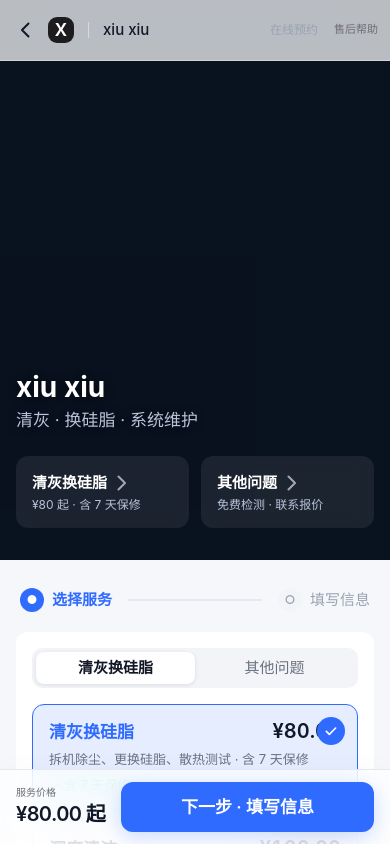
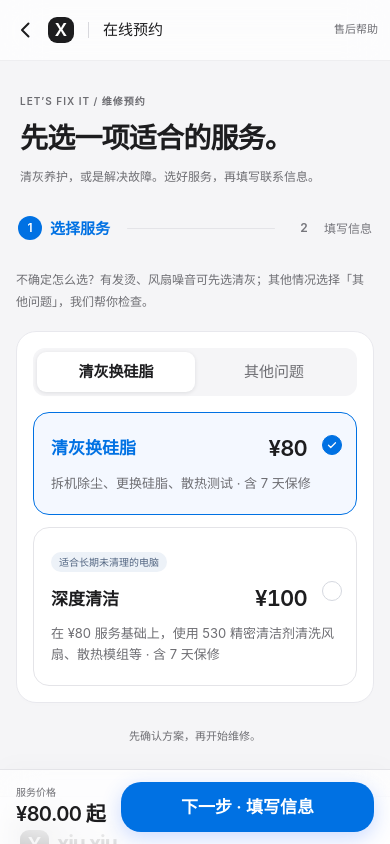
Before and after one commit to MEO-wj/Xiuxiu_Store, a Next.js app: page /order in a window 390 px wide. Shown: the top 844 px of the page. Built offline with nearby package versions, Linux system fonts and the light colour scheme.

Commit message:
feat：优化两步预约页与服务摘要展示

```diff
--- a/src/app/(site)/order/page.tsx
+++ b/src/app/(site)/order/page.tsx
@@ -1,19 +1,9 @@
-/**
- * 主页 `/order`（UIUX §7.2–§7.8 / PRD REQ-02~09、17；桌面适配见 docs/plan/桌面端适配与两步下单_v1.0.md §4）
- *
- * 两步式下单（用户反馈：先选服务，确认后再填信息）：
- *   Step 1「选择服务」：服务类型 Segmented + 清灰套餐卡片 / 其他问题 Chip 多选 → 「下一步 · 填写信息」
- *   Step 2「填写信息」：联系信息 → 联系方式 → 服务方式与时间 → 提交订单
- * 步骤条：① 选择服务 ── ② 填写信息（step2 可点 ① 返回，已填数据全部保留）
- *
- * 响应式（§1 断点）：
- *   移动 <768px：单列 + 底部固定操作栏（改造前观感不变）
- *   平板 ≥768px：单列居中；操作栏取消固定，改为表单内按钮
- *   桌面 ≥1200px：两栏 —— 左列表单 560px + 右列 360px 吸顶摘要卡
+/** Two-step customer booking: service selection, then contact and scheduling.
+ * One responsive form action; desktop summary is read-only.
  */
 "use client";
 
-import { useMemo, useRef, useState, type FormEvent, type ReactNode } from "react";
+import { useEffect, useMemo, useRef, useState, type FormEvent, type ReactNode } from "react";
 import { useRouter } from "next/navigation";
 import { clsx } from "clsx";
 
@@ -27,7 +17,7 @@ import {
   Segmented,
   Toast,
 } from "@/components/ui";
-import { Hero } from "@/components/site/Hero";
+import { ServiceIcon } from "@/components/site/ServiceIcon";
 import { NavBar } from "@/components/site/NavBar";
 import { PhotoUploader } from "@/components/site/PhotoUploader";
 import { PreferredTimeSheet } from "@/components/site/PreferredTimeSheet";
@@ -46,7 +36,6 @@ import {
   PRICE_DEEP,
   SERVICE_MODE_LABELS,
   SERVICE_TYPE_LABELS,
-  SHOP_NAME,
   SHOP_PHONE,
 } from "@/lib/constants";
 import { preferredTimeLabel } from "@/lib/format";
@@ -59,7 +48,7 @@ const STEP1_FIELDS = new Set(["serviceType", "cleanTier", "otherTypes"]);
 /* ─── 分组标题（Title2，左对齐，24px 上间距，UIUX §7.3） ─────────────────── */
 function GroupTitle({ children, id }: { children: string; id?: string }) {
   return (
-    <h2 id={id} className="mb-2.5 mt-6 px-1 text-title-2 text-label tablet:mt-8">
+    <h2 id={id} className="group-title text-label">
       {children}
     </h2>
   );
@@ -68,7 +57,7 @@ function GroupTitle({ children, id }: { children: string; id?: string }) {
 /** 分组卡片容器（白底圆角 12，§6.2） */
 function GroupCard({ children, className }: { children: ReactNode; className?: string }) {
   return (
-    <section className={clsx("overflow-hidden rounded-card bg-surface", className)}>{children}</section>
+    <section className={clsx("group-card overflow-hidden rounded-card bg-surface", className)}>{children}</section>
   );
 }
 
@@ -78,7 +67,7 @@ function RowDivider() {
 }
 
 /* ─── 步骤条（约定 §4.2） ────────────────────────────────────────────────── */
-function StepDot({ active, done }: { active: boolean; done: boolean }) {
+function StepDot({ active, done, number }: { active: boolean; done: boolean; number: number }) {
   return (
     <span
       aria-hidden="true"
@@ -91,14 +80,14 @@ function StepDot({ active, done }: { active: boolean; done: boolean }) {
             : "bg-fill text-label-3",
       )}
     >
-      {done ? "✓" : active ? "●" : "○"}
+      {done ? "✓" : number}
     </span>
   );
 }
 
 function StepBar({ step, onBackToStep1 }: { step: 1 | 2; onBackToStep1: () => void }) {
   return (
-    <ol className="mb-4 mt-6 flex items-center gap-2 px-1 tablet:mt-8 desktop:mb-6">
+    <ol className="booking-stepper" aria-label="预约步骤">
       <li aria-current={step === 1 ? "step" : undefined} className="flex items-center gap-2">
         <button
           type="button"
@@ -111,7 +100,7 @@ function StepBar({ step, onBackToStep1 }: { step: 1 | 2; onBackToStep1: () => vo
               : "font-medium text-label-2 hover:bg-fill",
           )}
         >
-          <StepDot active={step === 1} done={step === 2} />
+          <StepDot active={step === 1} done={step === 2} number={1} />
           选择服务
         </button>
       </li>
@@ -123,7 +112,7 @@ function StepBar({ step, onBackToStep1 }: { step: 1 | 2; onBackToStep1: () => vo
           step === 2 ? "font-semibold text-primary" : "font-medium text-label-3",
         )}
       >
-        <StepDot active={step === 2} done={false} />
+        <StepDot active={step === 2} done={false} number={2} />
         填写信息
       </li>
     </ol>
@@ -149,48 +138,39 @@ function TierCard({
   onSelect: () => void;
 }) {
   return (
-    <button
-      type="button"
-      role="radio"
-      aria-checked={selected}
-      onClick={onSelect}
+    <label
+      data-selected={selected}
       data-tier={tier}
       className={clsx(
-        "relative w-full rounded-card border px-4 py-3.5 text-left",
+        "tier-option relative block w-full cursor-pointer border text-left has-[:focus-visible]:outline-2 has-[:focus-visible]:outline-primary has-[:focus-visible]:outline-offset-4",
         "transition-[background-color,border-color,transform] duration-(--dur-fast) ease-gentle active:scale-[.98]",
         selected
-          ? "border-[1.5px] border-primary bg-primary-soft"
+          ? "border-primary bg-primary-soft"
           : "border-separator bg-surface hover:bg-fill",
       )}
     >
-      <span className="flex items-baseline justify-between gap-2">
+      <input type="radio" name="clean-tier" checked={selected} onChange={onSelect} aria-label={`${label} ¥${Number(price)}`} className="sr-only" />
+      {recommended && <span className="tier-recommend">适合长期未清理的电脑</span>}
+      <span className="tier-heading">
         <span className={clsx("text-[1.0625rem] font-semibold", selected ? "text-primary" : "text-label")}>
           {label}
         </span>
-        <span className="text-title-3 font-semibold tabular-nums text-label">¥{price}</span>
+        <span className="tier-price font-semibold tabular-nums text-label">¥{Number(price)}</span>
       </span>
-      <span className="mt-1 block text-footnote leading-relaxed text-label-2">{description}</span>
-      <span className="mt-1.5 block text-footnote font-medium text-success">✓ 含 7 天保修</span>
-      {recommended && (
-        <span className="absolute -top-2.5 right-3 rounded-pill bg-warning/[.12] px-2.5 py-0.5 text-caption font-semibold text-[var(--color-warning-ink)]">
-          ⭐ 推荐
-        </span>
-      )}
-      {selected && (
-        <span className="absolute right-3 top-3 flex size-7 items-center justify-center rounded-full bg-primary text-white">
+      <span className="mt-2 block text-footnote leading-relaxed text-label-2">{description}</span>
+        <span className="tier-check" aria-hidden="true">
+          {selected && (
           <svg viewBox="0 0 24 24" fill="none" aria-hidden="true" className="size-4">
             <path d="m5 12.5 4.5 4.5L19 7.5" stroke="currentColor" strokeWidth="2.4" strokeLinecap="round" strokeLinejoin="round" />
-          </svg>
+          </svg>)}
         </span>
-      )}
-    </button>
+    </label>
   );
 }
 
 /* ─── 页面组件 ───────────────────────────────────────────────────────────── */
 export default function OrderPage() {
   const router = useRouter();
-  const serviceSectionRef = useRef<HTMLDivElement>(null);
   const formRef = useRef<HTMLFormElement>(null);
 
   // 服务类型（REQ-05/06/07）
@@ -214,6 +194,11 @@ export default function OrderPage() {
 
   // 步骤（1 选择服务 / 2 填写信息）
   const [step, setStep] = useState<1 | 2>(1);
+  useEffect(() => {
+    const params = new URLSearchParams(window.location.search);
+    if (params.get("service") === "other") setSvcType("other");
+    if (params.get("tier") === "deep100") setTier("deep100");
+  }, []);
 
   const focusFirstError = () => window.requestAnimationFrame(() => {
     const field = formRef.current?.querySelector<HTMLElement>('[aria-invalid="true"]');
@@ -244,13 +229,6 @@ export default function OrderPage() {
     return `${SERVICE_TYPE_LABELS.clean} · ${CLEAN_TIER_SHORT_LABELS[tier]}`;
   }, [isOther, types, tier]);
 
-  /** Hero 入口卡点击：选中服务类型并停在 Step 1（PRD §5.2.3） */
-  const pickServiceFromHero = (type: ServiceType) => {
-    setSvcType(type);
-    setStep(1);
-    serviceSectionRef.current?.scrollIntoView({ behavior: "smooth", block: "start" });
-  };
-
   /** Step 1 → Step 2：先做 Step 1 校验（仅 otherTypes），通过才前进 */
   const goStep2 = () => {
     if (isOther && types.length < 1) {
@@ -266,13 +244,15 @@ export default function OrderPage() {
       return next;
     });
     setStep(2);
-    window.scrollTo({ top: 0, behavior: "auto" });
+    window.scrollTo({ top: 0, behavior: "instant" });
+    window.requestAnimationFrame(() => document.getElementById("booking-title")?.focus({ preventScroll: true }));
   };
 
   /** Step 2 → Step 1：保留全部已填数据 */
   const backToStep1 = () => {
     setStep(1);
-    window.scrollTo({ top: 0, behavior: "auto" });
+    window.scrollTo({ top: 0, behavior: "instant" });
+    window.requestAnimationFrame(() => document.getElementById("booking-title")?.focus({ preventScroll: true }));
   };
 
   /** 前端即时校验（validation.ts 同口径文案；最终以后端 message 为准） */
@@ -329,12 +309,12 @@ export default function OrderPage() {
         const fields = (json.data as { fields?: { field: string; message: string }[] } | null)?.fields;
         if (fields && fields.length > 0) {
           setErrors(Object.fromEntries(fields.map((f) => [f.field, f.message])));
-          focusFirstError();
           // 若错误落在 Step 1 字段，回退到 Step 1 让用户看到（约定 §4.4）
           if (fields.some((f) => STEP1_FIELDS.has(f.field))) {
             setStep(1);
             window.scrollTo({ top: 0, behavior: "auto" });
           }
+          focusFirstError();
         }
         setToast(json.message);
         return;
@@ -358,25 +338,26 @@ export default function OrderPage() {
   const priceLine = `${priceSummary}${isOther ? "" : " 起"}`;
 
   return (
-    <main className="min-h-[100dvh] bg-bg pb-bottom-bar tablet:pb-12">
+    <main className="flow-page min-h-[100dvh] bg-bg pb-bottom-bar tablet:pb-0">
       <SiteKeyframes />
-      <NavBar title={SHOP_NAME} backHref="/" backLabel="返回首页" right={<span className="text-caption text-label-3">在线预约</span>} />
-
-      {/* Hero（§7.2）：L0–L3 四层结构 */}
-      <Hero onPickService={pickServiceFromHero} />
-
-      <div className="mx-auto w-full max-w-[40rem] px-4 tablet:px-6 desktop:max-w-[75rem]">
+      <NavBar title="在线预约" backHref="/" backLabel="返回首页" />
+      <div className="flow-heading">
+        <p className="eyebrow">LET’S FIX IT / 维修预约</p>
+        <h1 id="booking-title" tabIndex={-1}>{step === 1 ? "先选一项适合的服务。" : "留个信息，方便联系你。"}</h1>
+        <p>{step === 1 ? "清灰养护，或是解决故障。选好服务，再填写联系信息。" : "提交后我们会与你确认方案和时间，无需在线付款。"}</p>
+      </div>
+      <div className="booking-layout mx-auto w-full max-w-[40rem] px-4 tablet:px-6 desktop:max-w-[75rem]">
         <div className="desktop:grid desktop:grid-cols-[minmax(0,35rem)_22.5rem] desktop:justify-center desktop:gap-10">
           {/* ── 主列：表单 ── */}
           <div className="min-w-0">
             <form ref={formRef} id="booking-form" onSubmit={step === 1 ? (event) => { event.preventDefault(); goStep2(); } : onSubmit} noValidate>
-              <div ref={serviceSectionRef} id="service" className="scroll-mt-20" />
 
               <StepBar step={step} onBackToStep1={backToStep1} />
 
               {step === 1 ? (
                 /* ══ Step 1：选择服务 ══ */
                 <div className="xx-fade-in">
+                  <p className="booking-intro">不确定怎么选？有发烫、风扇噪音可先选清灰；其他情况选择「其他问题」，我们帮你检查。</p>
                   <GroupCard className="p-4">
                     <Segmented
                       label="服务类型"
@@ -415,7 +396,7 @@ export default function OrderPage() {
                         /* 其他问题：问题类型多选 Chip + 价格说明（§7.4） */
                         <div className="xx-fade-in space-y-3">
                           <Notice variant="info">{OTHER_PRICE_NOTICE}</Notice>
-                          <div>
+                          <div tabIndex={-1} aria-invalid={Boolean(errors.otherTypes) || undefined}>
                             <p className="mb-2 text-[0.9375rem] text-label">问题类型（多选，至少 1 项）</p>
                             <div className="flex flex-wrap gap-2">
                               {(Object.keys(OTHER_TYPE_LABELS) as OtherType[]).map((t) => (
@@ -444,10 +425,10 @@ export default function OrderPage() {
                 /* ══ Step 2：填写信息 ══ */
                 <div className="xx-fade-in">
                   {/* 已选服务（只读）+ 返回上一步（约定 §4.3：Step 2 顶部） */}
-                  <div className="mb-4 flex items-center justify-between gap-3 rounded-card bg-surface px-4 py-3">
+                  <div className="service-selection mb-4 flex items-center justify-between gap-3 rounded-card bg-surface px-4 py-3">
                     <div className="min-w-0">
                       <p className="text-caption text-label-2">已选服务</p>
-                      <p className="truncate text-[0.9375rem] font-semibold text-label">{serviceSummary}</p>
+                      <p className="text-[0.8125rem] font-semibold leading-relaxed text-label">{serviceSummary}</p>
                     </div>
                     <Button variant="text" type="button" onClick={backToStep1} className="shrink-0">
                       ← 上一步
@@ -458,8 +439,8 @@ export default function OrderPage() {
                   <GroupTitle>联系信息</GroupTitle>
                   <GroupCard>
                     <FieldRow
-                      label="联系人"
-                      placeholder="张三"
+                      label="联系人（必填）"
+                      placeholder="怎么称呼你？"
                       value={contactName}
                       onChange={(e) => setContactName(e.target.value)}
                       maxLength={20}
@@ -468,8 +449,8 @@ export default function OrderPage() {
                     />
                     <RowDivider />
                     <FieldRow
-                      label="联系电话"
-                      placeholder="13800000000"
+                      label="联系电话（必填）"
+                      placeholder="填写 11 位手机号"
                       type="tel"
                       inputMode="tel"
                       autoComplete="tel"
@@ -480,7 +461,7 @@ export default function OrderPage() {
                     />
                     <RowDivider />
                     <FieldRow
-                      label="品牌 / 型号"
+                      label="品牌 / 型号（必填）"
                       placeholder="联想 拯救者 Y7000P"
                       value={brandModel}
                       onChange={(e) => setBrandModel(e.target.value)}
@@ -488,23 +469,11 @@ export default function OrderPage() {
                       error={errors["brandModel"]}
                     />
 
-                    {/* 示例图（REQ-08）：与输入框同宽，3:2 占位 */}
-                    <div className="px-4 pt-3">
-                      <figure className="overflow-hidden rounded-input border border-separator">
-                        {/* eslint-disable-next-line @next/next/no-img-element -- 占位素材 img 直出（等尺寸替换零 CLS） */}
-                        <img
-                          src="/sample-model-label.jpg"
-                          alt="电脑背壳型号标签示例图"
-                          width={600}
-                          height={400}
-                          className="block w-full bg-fill"
-                          draggable={false}
-                        />
-                      </figure>
-                      <figcaption className="pt-1.5 text-footnote text-label-2">
-                        找不到型号？拍一张电脑背壳的照片，把上面的标签拍清楚就行
-                      </figcaption>
-                    </div>
+                    <details className="model-help">
+                      <summary>不知道电脑型号？看这里 <span aria-hidden="true">+</span></summary>
+                      <img src="/sample-model-label.jpg" alt="电脑背壳型号标签示例图" width={600} height={400} />
+                      <p>型号一般在电脑背面的标签上。也可以填写品牌和大致系列，再上传一张标签照片，我们帮你确认。</p>
+                    </details>
 
                     {/* 型号照片上传（≤3，选填） */}
                     <PhotoUploader
@@ -552,10 +521,8 @@ export default function OrderPage() {
                           </p>
                           <QrCard size={184} highlighted title="扫码加 xiu xiu 官方微信" description="微信里聊也行" />
                         </div>
-                      ) : (
-                        /* 默认电话：二维码低调展示 120–140（§6.7） */
-                        <QrCard size={128} title="扫码加 xiu xiu 官方微信" description="微信里聊也行" />
-                      )}
+                      ) : <p className="text-footnote leading-relaxed text-label-2">我们会拨打你预留的手机号，请留意来电。营业时间内 30 分钟内联系，非营业时间次日 9:00 后联系。</p>}
+
                     </div>
                   </GroupCard>
 
@@ -614,9 +581,6 @@ export default function OrderPage() {
                     )}
                   </GroupCard>
 
-                  {/* 底部信息区（REQ-11） */}
-                  <SiteFooter />
-
 
                 </div>
               )}
@@ -632,51 +596,20 @@ export default function OrderPage() {
             </form>
           </div>
 
-          {/* ── 右列：桌面吸顶摘要卡（约定 §4.6，<1200px 完全隐藏） ── */}
-          <aside className="hidden desktop:block">
-            <div className="sticky top-20 space-y-4">
-              <section className="rounded-card bg-surface p-5">
-                <h2 className="text-headline text-label">当前选择</h2>
-                <dl className="mt-3 space-y-3 text-[0.9375rem]">
-                  <div>
-                    <dt className="text-caption text-label-2">服务</dt>
-                    <dd className="mt-0.5 font-semibold text-label">{serviceSummary}</dd>
-                  </div>
-                  {isOther && types.length > 0 && (
-                    <div>
-                      <dt className="text-caption text-label-2">已选问题类型</dt>
-                      <dd className="mt-0.5 text-label">{types.map((t) => OTHER_TYPE_LABELS[t]).join(" / ")}</dd>
-                    </div>
-                  )}
-                  <div>
-                    <dt className="text-caption text-label-2">价格</dt>
-                    <dd className="mt-0.5 text-title-3 font-semibold tabular-nums text-label">{priceLine}</dd>
-                  </div>
-                  {!isOther && (
-                    <div>
-                      <dd className="font-medium text-success">✓ 含 7 天保修</dd>
-                    </div>
-                  )}
-                </dl>
-                <p className="mt-4 rounded-input bg-fill px-3 py-2 text-footnote text-label-2">
-                  在左侧填写信息，填写完成后可在表单内提交订单。
-                </p>
+          <aside className="hidden desktop:block desktop:pt-16">
+            <div className="sticky top-24">
+              <section className="booking-summary" aria-live="polite">
+                <p className="eyebrow">YOUR SERVICE / 本次预约</p>
+                <h2 className="mt-5">{serviceSummary}</h2>
+                <div className="summary-price">{priceSummary}<small>{isOther ? " / 检测免费" : " 起 / 台"}</small></div>
+                <div className="summary-rule">
+                  <p><ServiceIcon name="check" />{isOther ? "免费检测，报价确认后再维修" : "含 7 天清灰相关问题保修"}</p>
+                  <p><ServiceIcon name="home" />到店送修 / 预约上门</p>
+                  <p><ServiceIcon name="clock" />每日 9:00–17:00</p>
+                </div>
+                <p className="mt-5 text-footnote leading-relaxed text-label-2">{isOther ? "具体维修费用，我们会在检测后与你确认。" : "如有额外维修项目，会先与你确认费用。"}无需在线付款。</p>
               </section>
-
-              <section className="rounded-card bg-surface p-5">
-                <QrCard size={128} title="扫码加 xiu xiu 官方微信" description="微信里聊也行" />
-              </section>
-
-              <section className="rounded-card bg-surface p-5 text-[0.9375rem] text-label-2">
-                <p className="font-semibold text-label">{SHOP_NAME} · 在线预约</p>
-                <p className="mt-1">
-                  电话{" "}
-                  <a href={`tel:${SHOP_PHONE}`} className="font-semibold text-primary hover:underline">
-                    {SHOP_PHONE}
-                  </a>
-                </p>
-                <p className="mt-1 text-footnote text-label-2">提交后我们会按您选的方式联系您</p>
-              </section>
+              <div className="summary-help"><p>选不准，或有其他问题？</p><a href={`tel:${SHOP_PHONE}`}>{SHOP_PHONE} ↗</a><p>直接聊聊，我们帮你判断。</p></div>
             </div>
           </aside>
         </div>
@@ -693,7 +626,7 @@ export default function OrderPage() {
       {/* Toast（§6.11）：去重/限流/服务端异常等非字段级提示 */}
       <Toast open={toast !== null} message={toast ?? ""} onClose={() => setToast(null)} />
 
-
+      <SiteFooter />
     </main>
   );
 }
--- a/src/app/site.css
+++ b/src/app/site.css
@@ -25,6 +25,35 @@ button:not(:disabled), summary { cursor: pointer; }
 .flow-nav .brand-mark { width: 28px; height: 28px; font-size: 25px; border-radius: 9px; }
 .nav-divider { width: 1px; height: 16px; background: #d8d8dd; margin-inline: 12px; }
 .nav-support { font-size: 12px; color: #6e6e73; min-height: 44px; display: inline-flex; align-items: center; }
+.flow-heading { max-width: 1040px; margin: auto; padding: calc(112px + env(safe-area-inset-top, 0px)) 24px 14px; }
+.flow-heading h1 { font-size: 36px; font-weight: 650; line-height: 1.3; letter-spacing: -1.3px; margin-top: 14px; }
+.flow-heading > p:last-child { margin-top: 12px; font-size: 14px; line-height: 1.8; color: #6e6e73; }
+.booking-layout { margin-top: 7px; }
+.flow-page .group-card { border: 1px solid #e8e8ed; box-shadow: 0 3px 12px #1d1d1f02; }
+.flow-page .group-title { margin: 28px 0 12px; padding-left: 2px; font-size: 18px; font-weight: 600; }
+.booking-stepper { padding: 0 2px 20px; display: flex; align-items: center; gap: 15px; }
+.booking-stepper li { min-width: 0; font-size: 13px; }
+.booking-stepper button { min-height: 44px; }
+.tier-option { padding: 22px; border-width: 1.5px; border-radius: 16px; }
+.tier-option[data-selected="true"] { background: #f4f8ff; }
+.tier-option .tier-heading { display: flex; align-items: center; justify-content: space-between; gap: 10px; padding-right: 32px; }
+.tier-option .tier-price { font-size: 24px; letter-spacing: -.8px; white-space: nowrap; }
+.tier-option .tier-check { position: absolute; top: 25px; right: 17px; width: 20px; height: 20px; border: 1.5px solid #d5d8df; border-radius: 50%; }
+.tier-option[data-selected="true"] .tier-check { border-color: #0071e3; background: #0071e3; color: white; display: grid; place-items: center; }
+.tier-option .tier-check svg { width: 12px; height: 12px; }
+.tier-recommend { display: inline-block; margin-bottom: 11px; border-radius: 20px; padding: 3px 8px; background: #edf2f8; color: #536682; font-size: 10px; }
+.tier-option:has(.tier-recommend) .tier-check { top: 56px; }
+.booking-intro { font-size: 13px; line-height: 1.8; color: #6e6e73; margin: 0 0 18px; }
+.service-selection > button { font-size: 13px; padding-inline: 8px; }
+.booking-summary { border: 1px solid #e4e4e8; border-radius: 22px; padding: 26px; background: #fff; }
+.booking-summary h2 { font-size: 15px; font-weight: 600; }
+.summary-price { font-size: 37px; font-weight: 600; letter-spacing: -1.5px; margin-top: 18px; }
+.summary-price small { font-size: 12px; color: #6e6e73; letter-spacing: 0; font-weight: 400; }
+.summary-rule { border-top: 1px solid #e9e9ed; margin-top: 22px; padding-top: 20px; font-size: 12px; color: #6e6e73; line-height: 1.9; }
+.summary-rule > p { display: flex; align-items: center; gap: 8px; margin-top: 8px; }
+.summary-rule svg { width: 16px; height: 16px; color: #0071e3; flex-shrink: 0; }
+.summary-help { margin-top: 18px; padding: 4px 10px; font-size: 12px; color: #6e6e73; line-height: 2; }
+.summary-help a { display: inline-flex; align-items: center; min-height: 44px; color: #0071e3; font-size: 15px; }
 .flow-page .field-row { padding: 16px 20px 4px; }
 .flow-page .field-row-control { display: flex; flex-direction: column; align-items: stretch; gap: 9px; padding: 0; }
 .flow-page .field-row-label { font-size: 13px; font-weight: 500; }
@@ -41,6 +70,10 @@ button:not(:disabled), summary { cursor: pointer; }
 .flow-page .segmented-control > label::after { display: none; }
 .flow-page .chip-control::after { display: none; }
 .flow-page .chip-control > span { min-height: 44px; font-size: 13px; }
+.model-help { margin: 10px 20px; border: 1px solid #e6e6eb; border-radius: 12px; padding: 0 13px; }
+.model-help summary { display: flex; align-items: center; justify-content: space-between; min-height: 44px; font-size: 12px; color: #0071e3; list-style: none; }
+.model-help img { width: 100%; height: auto; border-radius: 8px; }
+.model-help p { font-size: 12px; color: #6e6e73; line-height: 1.7; margin-block: 10px; }
 .booking-submit { display: flex; flex-direction: column; gap: 10px; margin-top: 24px; }
 .booking-submit > p { font-size: 11px; text-align: center; color: #6e6e73; line-height: 1.7; }
 .booking-bottom { box-shadow: 0 -5px 25px #1d1d1f05; }
@@ -71,6 +104,7 @@ button:not(:disabled), summary { cursor: pointer; }
 @media (max-width: 1199px) {
   .footer-grid { grid-template-columns: 1fr 1fr; }
   .footer-qr { grid-column: 1 / -1; }
+  .flow-heading { max-width: 640px; }
 }
 @media (max-width: 767px) {
   .page-width { width: calc(100% - 40px); }
@@ -89,6 +123,19 @@ button:not(:disabled), summary { cursor: pointer; }
   .flow-back { width: 28px; }
   .nav-divider { margin-inline: 6px; }
   .nav-support { font-size: 11px; }
+  .flow-heading { padding: calc(94px + env(safe-area-inset-top, 0px)) 20px 16px; }
+  .flow-heading h1 { font-size: 28px; margin-top: 11px; letter-spacing: -.8px; }
+  .flow-heading > p:last-child { font-size: 12px; margin-top: 10px; }
+  .booking-layout { margin-top: 0; }
+  .booking-stepper { gap: 9px; padding-block: 3px 19px; }
+  .booking-stepper li { font-size: 12px; }
+  .tier-option { padding: 20px 17px; }
+  .tier-option .tier-heading { font-size: 16px; gap: 6px; }
+  .tier-option .tier-price { font-size: 22px; }
+  .tier-option .tier-check { right: 14px; top: 22px; }
+  .tier-option:has(.tier-recommend) .tier-check { top: 53px; }
+  .booking-intro { font-size: 12px; }
+  .flow-page .group-title { font-size: 17px; margin-top: 23px; }
   .flow-page .field-row { padding-inline: 17px; }
   .flow-page .field-block { padding-inline: 17px; }
 }
```
